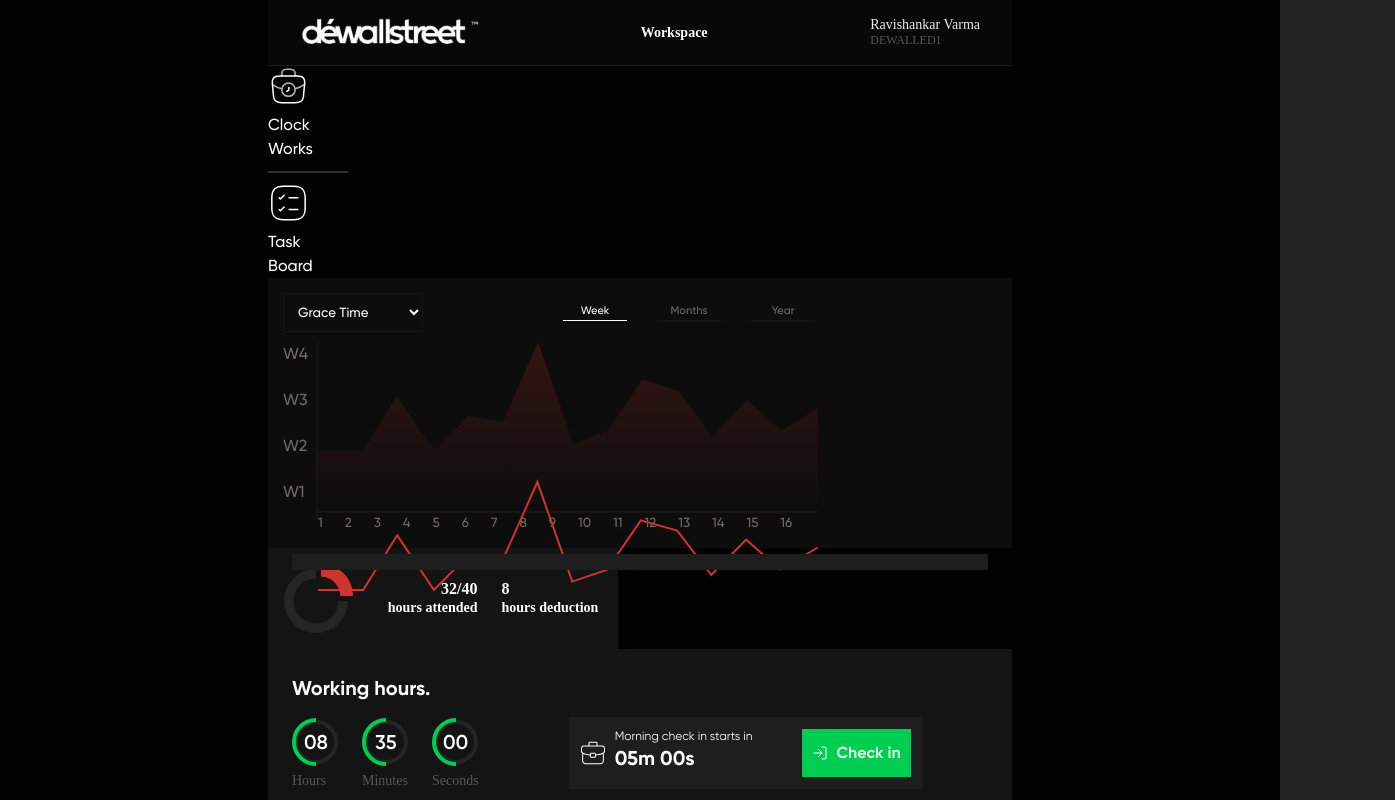
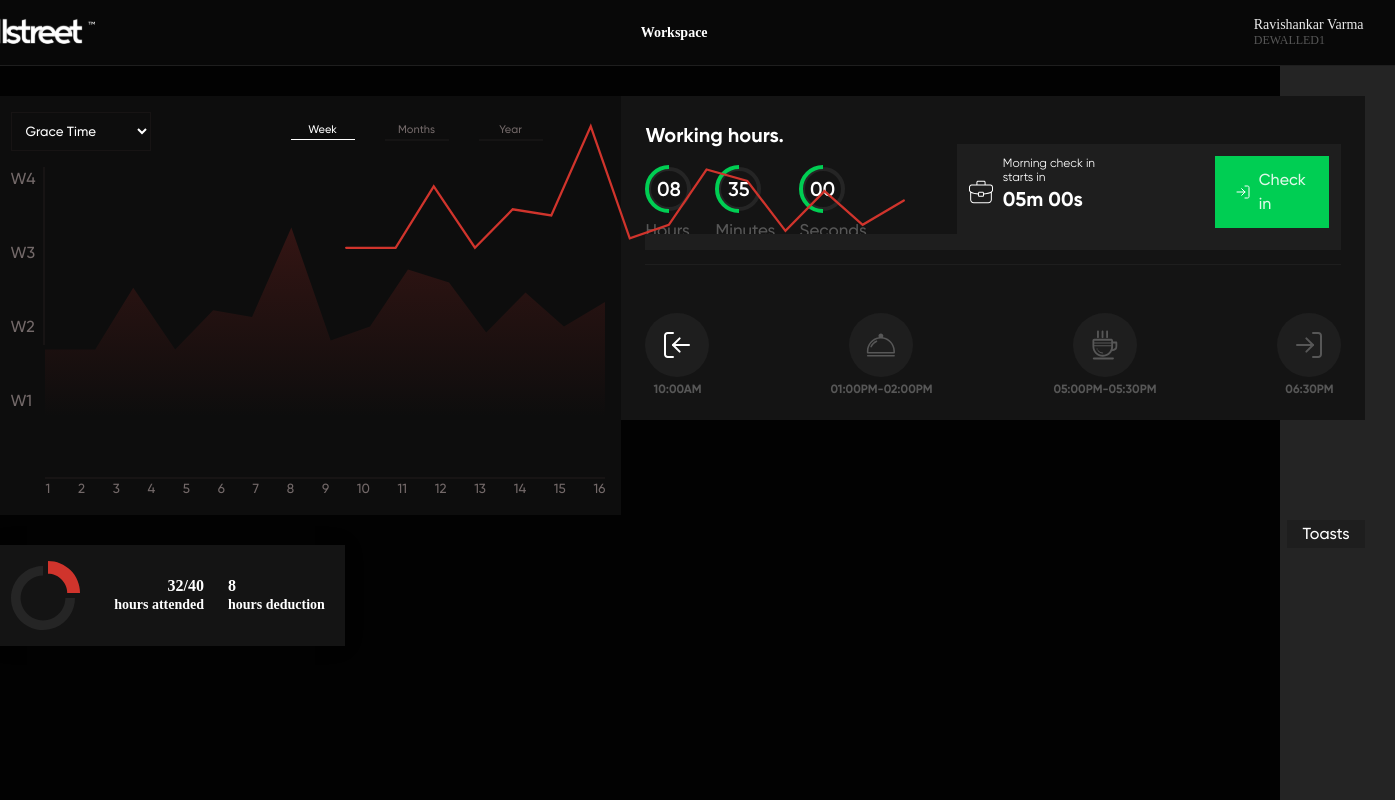
Before and after one commit to chieftain-defutura/Dewallstreet-Timesheet, a React (Vite) app: page /home in a window 1280 px wide. Shown: the top 800 px of the page, 1395 px wide, since content can reach past the window. Built offline with nearby package versions, Linux system fonts and the light colour scheme.

Commit message:
pull header

```diff
--- a/src/components/Assigntasks/Timelinegraph/timelinegraph.css
+++ b/src/components/Assigntasks/Timelinegraph/timelinegraph.css
@@ -40,11 +40,11 @@
 }
 .horizontal_line_graph {
   border: 0.1px solid rgb(23, 20, 20);
-  width: 500px;
+  width: 560px;
 }
 .total_days {
   display: flex;
-  gap: 22px;
+  justify-content: space-between;
 }
 .graph {
   display: flex;
@@ -58,14 +58,14 @@
 .week_days {
   display: flex;
   flex-direction: column;
-  gap: 22px;
+  gap: 50px;
 }
 .timeline_graph_main {
   background-color: rgb(13, 13, 13);
-  padding: 15px;
+  padding: 16px;
   display: flex;
   flex-direction: column;
-  gap: 10px;
+  gap: 16px;
 }
 .days {
   display: flex;
@@ -74,7 +74,8 @@
 }
 .days > #outline_graph {
   position: absolute;
-  bottom: 208px;
+  bottom: 550px;
+  left: 345px;
 }
 .month > div,
 .year > div {
--- a/src/components/Assigntasks/Timelinegraph/timelinegraph.jsx
+++ b/src/components/Assigntasks/Timelinegraph/timelinegraph.jsx
@@ -40,8 +40,13 @@ const Timelinegraph = () => {
           <div className="vertical_line_graph"></div>
         </div>
         <div className="days">
-          <img id="outline_graph" src={graphchartoutline} alt="image" />
-          <img src={graphchart} alt="image" />
+          <img
+            id="outline_graph"
+            src={graphchartoutline}
+            alt="image"
+            width="560px"
+          />
+          <img src={graphchart} alt="image" width="560px" height="310px" />
           <div className="horizontal_line_graph"></div>
           <div className="total_days">
             <h5>1</h5>
--- a/src/components/Assigntasks/WorkingHours/WorkingHours.css
+++ b/src/components/Assigntasks/WorkingHours/WorkingHours.css
@@ -28,8 +28,8 @@
 }
 .clock_timing h5 {
   color: var(--labler-tight, #575757);
-  font-family: Gilroy;
-  font-size: 14px;
+  font-family: Gilroy-medium;
+  font-size: 17px;
   font-style: normal;
   font-weight: 500;
   line-height: normal;
@@ -60,7 +60,7 @@
 .checkin_seconds {
   display: flex;
   flex-direction: row;
-  gap: 50px;
+  gap: 100px;
 }
 .time_checkinhours {
   display: flex;
@@ -136,6 +136,12 @@
   width: 696px;
   height: 16px;
   background: #1e1e1e;
-  bottom: 230px;
+  bottom: 550px;
   position: absolute;
 }
+.workingcheckin_page {
+  display: flex;
+  flex-direction: column;
+  align-items: flex-end;
+  gap: 100px;
+}
--- a/src/components/Assigntasks/WorkingHours/index.jsx
+++ b/src/components/Assigntasks/WorkingHours/index.jsx
@@ -15,6 +15,7 @@ import Toasts from "../../Toasts";
 const WorkingHours = () => {
   return (
     <>
+      <div className="workingcheckin_page">
         <div className="workinghours_main">
           <div className="time_checkinhours">
             <div className="check_workinghours">
@@ -76,7 +77,10 @@ const WorkingHours = () => {
             <div className="level_crossing"></div>
           </div>
         </div>
+        <div className="toasts_button">
           <Toasts props="Toasts" />
+        </div>
+      </div>
     </>
   );
 };
--- a/src/components/Assigntasks/homepage.css
+++ b/src/components/Assigntasks/homepage.css
@@ -1,3 +1,11 @@
 .homepage_main {
   display: flex;
+  flex-direction: row;
+  justify-content: space-around;
+  padding: 30px;
 }
+.hours_deduction {
+  display: flex;
+  flex-direction: column;
+  gap: 30px;
+}
--- a/src/components/Assigntasks/index.jsx
+++ b/src/components/Assigntasks/index.jsx
@@ -1,6 +1,7 @@
 /** @format */
 
 import React from "react";
+import "./homepage.css";
 import Assigntasks from "./assigntasks";
 import Timelinegraph from "./Timelinegraph/timelinegraph";
 import Homeheader from "../Header/Homeheader";
@@ -13,8 +14,10 @@ const Task = () => {
       <Homeheader />
       <div className="homepage_main">
         <Assigntasks />
-        <Timelinegraph />
-        <Timer />
+        <div className="hours_deduction">
+          <Timelinegraph />
+          <Timer />
+        </div>
         <WorkingHours />
       </div>
     </>
--- a/src/components/Button/Button.css
+++ b/src/components/Button/Button.css
@@ -1,11 +1,12 @@
 .Button_main {
   background-color: var(--green, #00ce53);
-  font-family: "Gilroy-bold";
+  font-family: "Gilroy-medium";
   align-items: center;
   justify-content: center;
-  padding: 12px 10px;
+  padding: 12px 20px;
   gap: 8px;
   display: flex;
+  width: 132px;
 }
 .access {
   display: flex;
--- a/src/components/Toasts/Toasts.css
+++ b/src/components/Toasts/Toasts.css
@@ -1,11 +1,11 @@
 .Toasts_main {
   display: flex;
-  padding: 4px 16px;
+  padding: 6px 16px;
   gap: 10px;
   background: #1e1e1e;
   color: #fff;
-  font-family: "Gilroy-regular";
-  font-size: 14px;
+  font-family: "Gilroy-medium";
+  font-size: 16px;
   font-style: normal;
   font-weight: 500;
   line-height: 16px;
```
Lines whose indentation alone changed are shown as unchanged.
